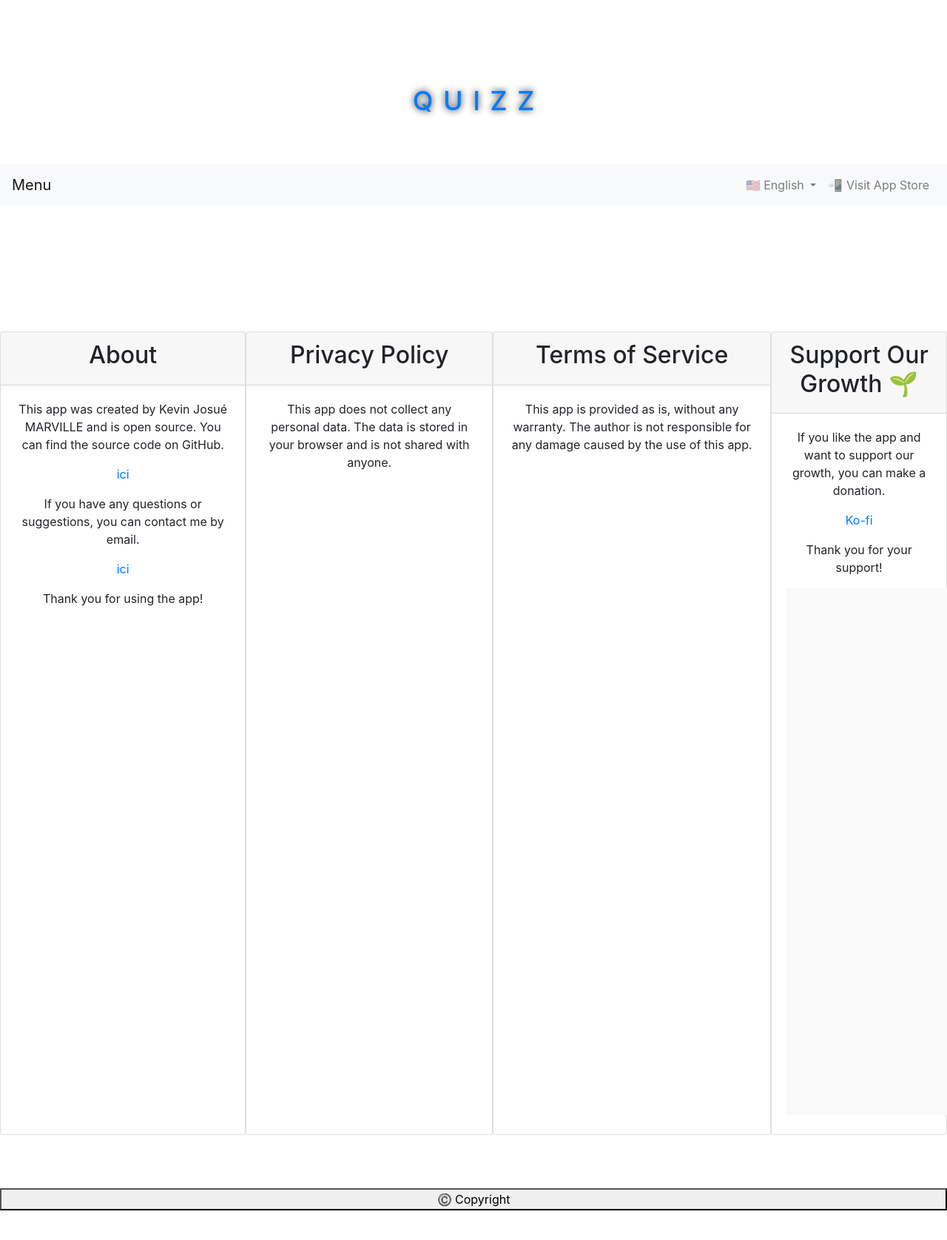
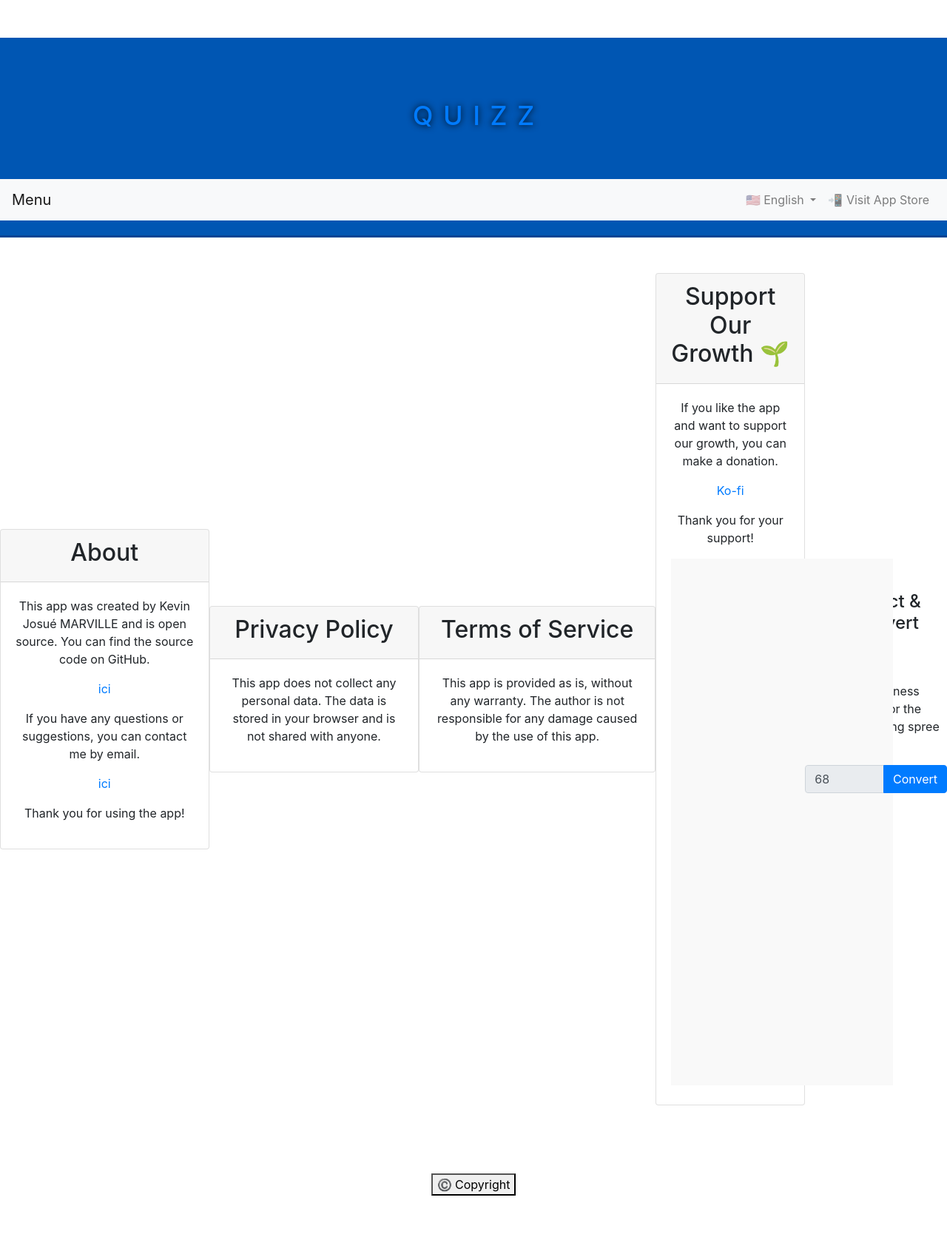
Before and after one commit to Kvnbbg/shiny-dollop, a Flask app: page /donate in a window 1280 px wide. Shown: the whole page at 74% size. Run offline with Flask 3, Linux system fonts and the light colour scheme; the visitor is signed in with stand-in values (Sample User, id 1); some libraries are stand-ins or nearby versions.

Commit message:
Update base.html

```diff
--- a/app/templates/base.html
+++ b/app/templates/base.html
@@ -4,79 +4,34 @@
     <!-- Essential Meta Tags -->
     <meta charset="UTF-8" />
     <meta name="viewport" content="width=device-width, initial-scale=1.0" />
-
-    <!-- SEO Optimized Meta Description -->
-    <meta
-      name="description"
-      content="Kevin Josué Marville, aka Kvnbbg, introduces Shiny Dollop - a cutting-edge Quiz App designed for learning and entertainment in music, games, and more, available in English and French."
-    />
-
-    <!-- Comprehensive Meta Keywords -->
-    <meta
-      name="keywords"
-      content="Kevin Josué Marville, Kvnbbg, Music, Entertainment, Gaming, Quiz, Fullstack Developer, Lyon, France, IT Education, Martinique, Caribbean, French, English, Best Quiz App, Night Game, Friend, Family, Fun, Learning, Knowledge, Trivia, Questions, Answers, Quizzing, Mastering, Interests, Shiny Dollop, Premier, Top, Best, Immersive, Journey, App, Web, Mobile, Responsive, SEO, Social Media, Sharing, Open Graph, Twitter, Structured Data, Schema, JSON, CSRF, Token, Security, Canonical, URL, Favicon, Brand, Consistency, External, CSS, Frameworks, Bootstrap, Font Awesome, Google Fonts, Author, Publisher, Logo, Image, Enhanced, Search Engine, Representation, Title, Author, WebSite, Organization, Description, Context, Type, URL, PotentialAction, InLanguage, SameAs, Publisher, Logo, ImageObject, Target, Query-Input, SearchAction, Twitter, Card, Site, Creator, Title, Description, Image, CSRF, Token, Form, Security, Canonical, URL, Open Graph, Tags, Social, Media, Sharing, Twitter, Meta, Tags, Sharing, Structured, Data, Markup, Enhanced, Search, Engine, Representation"
-    />
-
-    <!-- Author Meta Tag -->
+    <meta name="description" content="Kevin Josué Marville, aka Kvnbbg, introduces Shiny Dollop - a cutting-edge Quiz App designed for learning and entertainment in music, games, and more, available in English and French." />
+    <meta name="keywords" content="Kevin Josué Marville, Kvnbbg, Music, Entertainment, Gaming, Quiz, Fullstack Developer, Lyon, France, IT Education, Martinique, Caribbean, French, English, Best Quiz App, Night Game, Friend, Family, Fun, Learning, Knowledge, Trivia, Questions, Answers, Quizzing, Mastering, Interests, Shiny Dollop, Premier, Top, Best, Immersive, Journey, App, Web, Mobile, Responsive, SEO, Social Media, Sharing, Open Graph, Twitter, Structured Data, Schema, JSON, CSRF, Token, Security, Canonical, URL, Favicon, Brand, Consistency, External, CSS, Frameworks, Bootstrap, Font Awesome, Google Fonts, Author, Publisher, Logo, Image, Enhanced, Search Engine, Representation, Title, Author, WebSite, Organization, Description, Context, Type, URL, PotentialAction, InLanguage, SameAs, Publisher, Logo, ImageObject, Target, Query-Input, SearchAction, Twitter, Card, Site, Creator, Title, Description, Image, CSRF, Token, Form, Security, Canonical, URL, Open Graph, Tags, Social, Media, Sharing, Twitter, Meta, Tags, Sharing, Structured, Data, Markup, Enhanced, Search, Engine, Representation" />
     <meta name="author" content="Kevin Marville, Kvnbbg" />
 
-    <!-- SEO Enhanced Title -->
     <title>
       {% block title %}
       🚀 Shiny Dollop by Kvnbbg - The Premier Quiz App for Music, Gaming & More 🚀
-
       {% endblock %}
     </title>
 
     <!-- Favicon for Brand Consistency -->
-    <link
-      rel="icon"
-      href="{{ url_for('static', filename='images/favicon.ico') }}"
-      type="image/x-icon"
-    />
+    <link rel="icon" href="{{ url_for('static', filename='images/favicon.ico') }}" type="image/x-icon" />
 
     <!-- External CSS and Frameworks -->
-    <link
-      rel="stylesheet"
-      href="{{ url_for('static', filename='css/style.css') }}"
-    />
-    <link
-      href="https://stackpath.bootstrapcdn.com/bootstrap/4.5.2/css/bootstrap.min.css"
-      rel="stylesheet"
-    />
-    <link
-      rel="stylesheet"
-      href="https://cdnjs.cloudflare.com/ajax/libs/font-awesome/5.15.3/css/all.min.css"
-    />
-    <link
-      href="https://fonts.googleapis.com/css2?family=Poppins:wght@300;400;500;600&display=swap"
-      rel="stylesheet"
-    />
+    <link rel="stylesheet" href="{{ url_for('static', filename='css/style.css') }}" />
+    <link href="https://stackpath.bootstrapcdn.com/bootstrap/4.5.2/css/bootstrap.min.css" rel="stylesheet" />
+    <link rel="stylesheet" href="https://cdnjs.cloudflare.com/ajax/libs/font-awesome/5.15.3/css/all.min.css" />
+    <link href="https://fonts.googleapis.com/css2?family=Poppins:wght@300;400;500;600&display=swap" rel="stylesheet" />
     <link href="https://fonts.googleapis.com/css2?family=Roboto:wght@400;600&display=swap" rel="stylesheet">
 
     <!-- Canonical URL to Avoid Duplicate Content Issues -->
-    <link
-      rel="canonical"
-      href="https://shiny-dollop-quizz-da86060a8495.herokuapp.com/"
-    />
+    <link rel="canonical" href="https://shiny-dollop-quizz-da86060a8495.herokuapp.com/" />
 
     <!-- Open Graph Tags for Social Media Sharing -->
-    <meta
-      property="og:title"
-      content="Shiny Dollop by Kvnbbg: Master Your Interests with Top Quizzes"
-    />
-    <meta
-      property="og:description"
-      content="Embark on an immersive quizzing journey with Shiny Dollop. Designed by Kevin Marville (Kvnbbg), this app offers the best in music, entertainment, and gaming quizzes in both English and French."
-    />
-    <meta
-      property="og:image"
-      content="{{ url_for('static', filename='images/og-image.jpg') }}"
-    />
-    <meta
-      property="og:url"
-      content="https://shiny-dollop-quizz-da86060a8495.herokuapp.com/"
-    />
+    <meta property="og:title" content="Shiny Dollop by Kvnbbg: Master Your Interests with Top Quizzes" />
+    <meta property="og:description" content="Embark on an immersive quizzing journey with Shiny Dollop. Designed by Kevin Marville (Kvnbbg), this app offers the best in music, entertainment, and gaming quizzes in both English and French." />
+    <meta property="og:image" content="{{ url_for('static', filename='images/og-image.jpg') }}" />
+    <meta property="og:url" content="https://shiny-dollop-quizz-da86060a8495.herokuapp.com/" />
     <meta property="og:type" content="website" />
     <meta property="og:site_name" content="Shiny Dollop" />
     <meta property="og:locale" content="{{ session['lang'] or 'en' }}" />
@@ -85,20 +40,12 @@
     <meta name="twitter:card" content="summary_large_image" />
     <meta name="twitter:site" content="@kvnbbg" />
     <meta name="twitter:creator" content="@kvnbbg" />
-    <meta
-      name="twitter:title"
-      content="Shiny Dollop by Kvnbbg: Master Your Interests with Top Quizzes"
-    />
-    <meta
-      name="twitter:description"
-      content="Embark on an immersive quizzing journey with Shiny Dollop. Designed by Kevin Marville (Kvnbbg), this app offers the best in music, entertainment, and gaming quizzes in both English and French."
-    />
-    <meta
-      name="twitter:image"
-      content="{{ url_for('static', filename='images/og-image.jpg') }}"
-    />
-<script async src="https://pagead2.googlesyndication.com/pagead/js/adsbygoogle.js?client=ca-pub-3003427346654770"
-     crossorigin="anonymous"></script>
+    <meta name="twitter:title" content="Shiny Dollop by Kvnbbg: Master Your Interests with Top Quizzes" />
+    <meta name="twitter:description" content="Embark on an immersive quizzing journey with Shiny Dollop. Designed by Kevin Marville (Kvnbbg), this app offers the best in music, entertainment, and gaming quizzes in both English and French." />
+    <meta name="twitter:image" content="{{ url_for('static', filename='images/og-image.jpg') }}" />
+
+    <script async src="https://pagead2.googlesyndication.com/pagead/js/adsbygoogle.js?client=ca-pub-3003427346654770" crossorigin="anonymous"></script>
+
     <!-- Structured Data Markup for Enhanced Search Engine Representation -->
     <script type="application/ld+json">
       {
@@ -132,24 +79,20 @@
   <body>
     <!-- Header -->
     {% block header %}
-    <!-- Heading Animation -->
+    <header>
       <div class="heading-animation d-flex">
         <h5 class="heading"><a href="{{ url_for('main.home') }}">
-       <!-- Update the heading text -->
           <span class="heading-letter">Q</span>
           <span class="heading-letter">U</span>
           <span class="heading-letter">I</span>
           <span class="heading-letter">Z</span>
           <span class="heading-letter">Z</span>
-      </a>
-     </h5>
+        </a></h5>
       </div>
 
       <!-- Navbar -->
       <nav class="navbar d-flex navbar-expand-lg navbar-light bg-light">
-   <a class="navbar-brand" href="{{ url_for('main.home') }}">
-     Menu
-   </a>
+        <a class="navbar-brand" href="{{ url_for('main.home') }}">Menu</a>
         <button class="navbar-toggler" type="button" data-toggle="collapse" data-target="#navbarNavAltMarkup" aria-controls="navbarNavAltMarkup" aria-expanded="false" aria-label="Toggle navigation">
           <span class="navbar-toggler-icon"></span>
         </button>
@@ -173,22 +116,43 @@
           </div>
         </div>
       </nav>
+    </header>
     {% endblock %}
 
+    <!-- Main Content Section -->
+    <main>
+      <section class="py-5">
+        <div class="quiz-header d-flex justify-content-between align-items-center">
+          {% block notification %}
+          <!-- This block is for quiz-related notifications. -->
+          {% endblock %}
+        </div>
+        <div class="quiz-body d-flex justify-content-between align-items-center">
+          {% block content %}
+          <!-- Main quiz content goes here. -->
+          {% endblock %}
+          <!-- Interactive Trivia and Conversion Game -->
+          <div class="interactive-feature">
+            <h4 class="feature-title">🎉 Fun Fact & Play: Convert Trivia into Numbers!</h4>
+            <p id="triviaFact" class="feature-description">Loading a fun fact for you...</p>
+
+            <!-- Input field for testing the myAtoi function -->
+            <div class="input-group mb-3" style="display:none;" id="conversionGroup">
+              <input type="text" id="stringInput" class="form-control" readonly />
+              <div class="input-group-append">
+                <button class="btn btn-primary" type="button" onclick="convertString()">{{ 'Convert' if session['lang'] == 'en' else 'Convertir' }}</button>
+              </div>
+            </div>
+            <div id="result" class="alert alert-info" style="display: none;"></div>
+          </div>
 
 
-<section class="py-5">
-  <div class="quiz-header d-flex justify-content-between align-items">
-    {% block notification %}
-    {% endblock %}
-  </div>
-  <div class="quiz-body d-flex justify-content-between align-items">
-{% block content %}
-{% endblock %}
         </div>
       </section>
+    </main>
 
     <!-- Footer -->
+    <footer>
       <!-- Example Button to Toggle Footer -->
       <button id="toggleFooterBtn">{{ '©️ Copyright' if session['lang'] == 'en' else '©️ Copyright' }}</button>
 
@@ -196,8 +160,84 @@
       <div class="footer mb-0" id="pageFooter">
         © 2024 <a href="https://github.com/kvnbbg/shiny-dollop">Shiny Dollop</a>. All Rights Reserved.
       </div>
+    </footer>
 
+    <!-- JavaScript for Trivia and Conversion Game -->
     <script>
+      // Function to generate random trivia facts with strings to convert
+      function getRandomFactWithInput() {
+        const facts = [
+          { fact: "{{ 'Did you know? The Eiffel Tower can be 15 cm taller during hot days.' if session['lang'] == 'en' else 'Le saviez-vous ? La tour Eiffel peut être plus haute de 15 cm pendant les jours chauds.' }}", input: "15" },
+          { fact: "{{ 'Fun fact: Honey never spoils. Archaeologists have found pots of honey in ancient Egyptian tombs that are over 3,000 years old and still edible.' if session['lang'] == 'en' else 'Fait amusant : Le miel ne se gâte jamais. Les archéologues ont trouvé des pots de miel dans des tombes égyptiennes anciennes vieux de plus de 3 000 ans et encore comestibles.' }}", input: "3000" },
+          { fact: "{{ 'Trivia: The shortest war in history lasted 38 minutes.' if session['lang'] == 'en' else 'Trivia : La guerre la plus courte de l\'histoire a duré 38 minutes.' }}", input: "38" },
+          { fact: "{{ 'Interesting: Octopuses have three hearts and blue blood.' if session['lang'] == 'en' else 'Intéressant : Les pieuvres ont trois cœurs et du sang bleu.' }}", input: "3" },
+          { fact: "{{ 'Curiosity: A bolt of lightning contains enough energy to toast 100,000 slices of bread.' if session['lang'] == 'en' else 'Curiosité : Un éclair contient suffisamment d\'énergie pour griller 100 000 tranches de pain.' }}", input: "100000" },
+          { fact: "{{ 'Did you know? A group of flamingos is called a \'flamboyance\'.' if session['lang'] == 'en' else 'Le saviez-vous ? Un groupe de flamants roses s\'appelle une « flamboyance ».' }}", input: "42" }, // Random fun input
+          { fact: "{{ 'Fun fact: Bananas are berries, but strawberries aren\'t.' if session['lang'] == 'en' else 'Fait amusant : Les bananes sont des baies, mais les fraises ne le sont pas.' }}", input: "1" }, // Random fun input
+          { fact: "{{ 'Trivia: The Guinness World Record for the longest hiccuping spree is 68 years.' if session['lang'] == 'en' else 'Trivia : Le record du monde Guinness pour le plus long épisode de hoquet est de 68 ans.' }}", input: "68" },
+          { fact: "{{ 'Interesting: The inventor of the frisbee was turned into a frisbee after he died.' if session['lang'] == 'en' else 'Intéressant : L\'inventeur du frisbee a été transformé en frisbee après sa mort.' }}", input: "108" }, // Random fun input
+          { fact: "{{ 'Curiosity: There are more stars in the universe than grains of sand on all the world\'s beaches.' if session['lang'] == 'en' else 'Curiosité : Il y a plus d\'étoiles dans l\'univers que de grains de sable sur toutes les plages du monde.' }}", input: "900000000" }, // Random fun input
+        ];
+
+        // Return a random fact and input from the array
+        return facts[Math.floor(Math.random() * facts.length)];
+      }
+
+      // Function to display a random fact and set up the conversion input
+      function displayRandomFactWithInput() {
+        const trivia = getRandomFactWithInput();
+        document.getElementById('triviaFact').innerText = trivia.fact;
+        document.getElementById('stringInput').value = trivia.input;
+        document.getElementById('conversionGroup').style.display = 'flex'; // Show the conversion input
+      }
+
+      // Convert String to Integer (myAtoi)
+      function myAtoi(s) {
+          s = s.trim(); // Trim leading and trailing whitespace
+          if (!s) return 0; // Return 0 if the string is empty after trimming
+
+          let sign = 1;
+          let i = 0;
+          if (s[0] === '-') {
+              sign = -1;
+              i++;
+          } else if (s[0] === '+') {
+              i++;
+          }
+
+          let result = 0;
+          while (i < s.length && isDigit(s[i])) {
+              result = result * 10 + (s[i] - '0');
+              i++;
+          }
+
+          result *= sign;
+          const intMin = -Math.pow(2, 31);
+          const intMax = Math.pow(2, 31) - 1;
+          if (result < intMin) return intMin;
+          if (result > intMax) return intMax;
+          return result;
+      }
+
+      function isDigit(char) {
+          return char >= '0' && char <= '9';
+      }
+
+      // Function to convert the input string and display the result
+      function convertString() {
+          const input = document.getElementById('stringInput').value;
+          const result = myAtoi(input);
+          const resultElement = document.getElementById('result');
+          resultElement.innerText = "{{ 'Converted integer: ' if session['lang'] == 'en' else 'Entier converti : ' }}" + result;
+          resultElement.style.display = "block"; // Show the result
+      }
+
+      // Initial load: display the first random fact with input
+      document.addEventListener("DOMContentLoaded", function() {
+        displayRandomFactWithInput();
+      });
+
+      // Toggle footer visibility
       document.getElementById('toggleFooterBtn').addEventListener('click', function() {
         const footer = document.getElementById('pageFooter');
         footer.classList.toggle('footer-visible');
@@ -206,7 +246,7 @@
 
     <!-- External JavaScript and Frameworks -->
     <script src="{{ url_for('static', filename='/js/script.js') }}"></script>
-    <script src="https://code.jquery.com/jquery-3.5.1.slim.min.js"></script>
+    <script src="https://code.jquery.com/jquery-3.5.1.min.js"></script>
     <script src="https://cdn.jsdelivr.net/npm/@popperjs/core@2.5.2/dist/umd/popper.min.js"></script>
     <script src="https://stackpath.bootstrapcdn.com/bootstrap/4.5.2/js/bootstrap.min.js"></script>
   </body>
```
Lines whose indentation alone changed are shown as unchanged.
